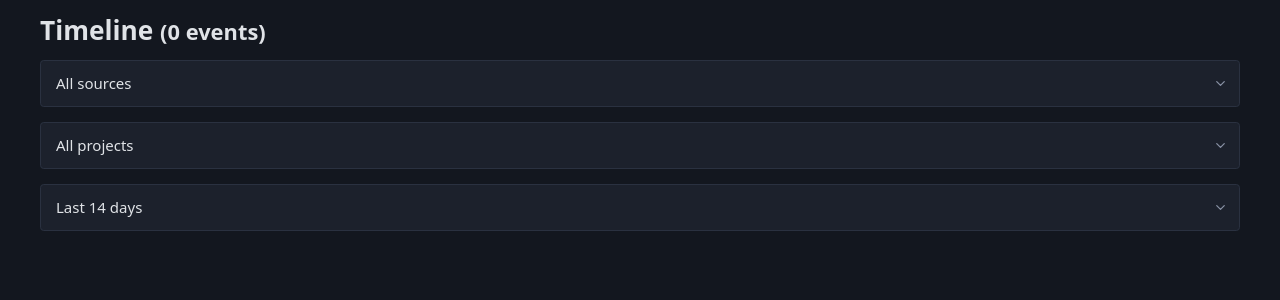
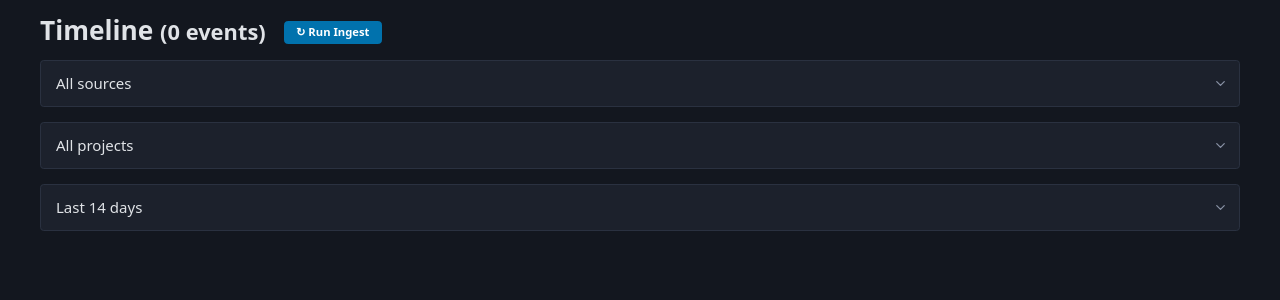
Before and after one commit to akpandeya/jarvis, a FastAPI app: page / in a window 1280 px wide. Shown: the part 53-353 px from the top of the page. Run offline with FastAPI, Linux system fonts and the light colour scheme; data that the repository does not hold is empty; some libraries are stand-ins or nearby versions.

Commit message:
Fix UTC timezone in ingest, add Run Ingest button to dashboard
- ingest_all used datetime.now() (naive) — claude_sessions returned aware datetimes,
  causing TypeError on comparison; fixed to datetime.now(UTC)
- Add POST /api/ingest endpoint to web app — runs ingest as background subprocess
- Add "↻ Run Ingest" button to timeline page, shows status inline via HTMX

Co-Authored-By: Claude Sonnet 4.6 <noreply@anthropic.com>

```diff
--- a/jarvis/ingest.py
+++ b/jarvis/ingest.py
@@ -1,7 +1,7 @@
 from __future__ import annotations
 
 import sqlite3
-from datetime import datetime, timedelta
+from datetime import UTC, datetime, timedelta
 
 from rich.console import Console
 
@@ -39,7 +39,7 @@ def ingest_all(days: int = 7, source_filter: str | None = None) -> int:
     """Run all integrations and store events. Returns count of new events."""
     config = JarvisConfig.load()
     conn = get_db()
-    since = datetime.now() - timedelta(days=days)
+    since = datetime.now(UTC) - timedelta(days=days)
     total = 0
 
     integrations = []
--- a/jarvis/web/app.py
+++ b/jarvis/web/app.py
@@ -170,6 +170,23 @@ def api_suggestions():
     ]
 
 
+@app.post("/api/ingest")
+def api_ingest(days: int = Query(7)):
+    """Trigger ingest in the background. Called by the dashboard button."""
+    import subprocess
+    import sys
+
+    subprocess.Popen(
+        [sys.executable, "-m", "jarvis", "ingest", "--days", str(days)],
+        stdout=subprocess.DEVNULL,
+        stderr=subprocess.DEVNULL,
+        start_new_session=True,
+    )
+    return HTMLResponse(
+        '<span style="color:var(--pico-primary)">Ingesting… refresh in a moment.</span>'
+    )
+
+
 @app.get("/sessions", response_class=HTMLResponse)
 def sessions_page(
     request: Request,
--- a/jarvis/web/templates/timeline.html
+++ b/jarvis/web/templates/timeline.html
@@ -24,7 +24,15 @@
   });
 </script>
 
-<h2>Timeline <small>({{ total }} events)</small></h2>
+<h2>Timeline <small>({{ total }} events)</small>
+  <button hx-post="/api/ingest"
+          hx-target="#ingest-status"
+          hx-swap="innerHTML"
+          style="font-size:.75rem;padding:.25rem .75rem;margin-left:.75rem;vertical-align:middle">
+    ↻ Run Ingest
+  </button>
+  <span id="ingest-status" style="font-size:.8rem;margin-left:.5rem"></span>
+</h2>
 
 <form class="filters" method="get" action="/">
     <select name="source" onchange="this.form.submit()">
```
